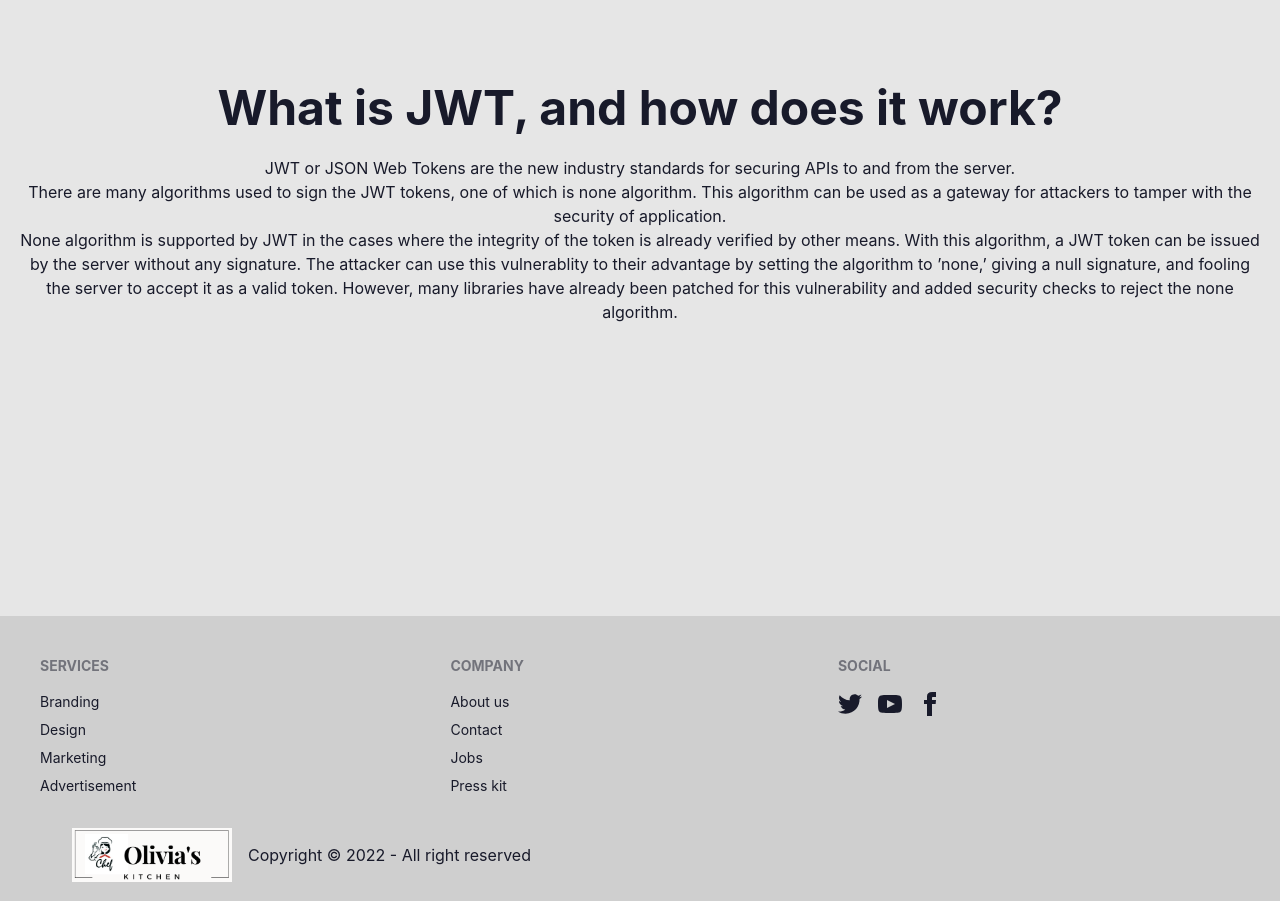
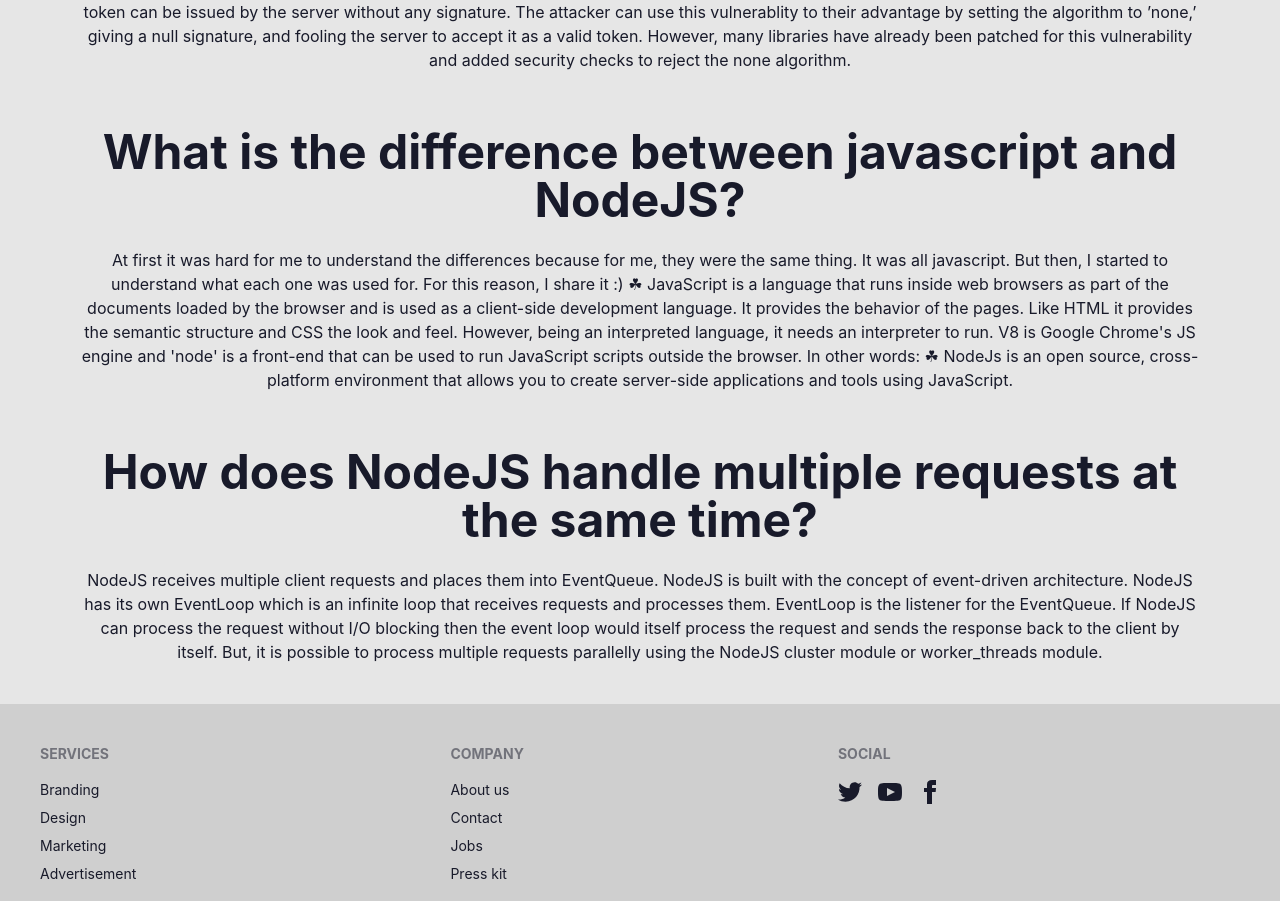
Before and after one commit to himel-shimul/olivia-s-kitchen-client-repo, a React (Create React App) app: page /blog in a window 1280 px wide. Shown: the part 1049-1950 px from the top of the page. Built offline with nearby package versions, Linux system fonts and the light colour scheme; no server answers.

Commit message:
Blogs Added

```diff
--- a/src/pages/Blog/Blog.js
+++ b/src/pages/Blog/Blog.js
@@ -39,7 +39,7 @@ Graph databases add the concept of relationships (direct links between objects)
 
   </div>
 </div>
-<div className="hero min-h-screen bg-base-200">
+<div className="hero px-16 bg-base-200">
   <div className="hero-content text-center">
   <div className="max-w-full">
     <h1 className="text-5xl font-bold">What is JWT, and how does it work?</h1>
@@ -54,6 +54,32 @@ The attacker can use this vulnerablity to their advantage by setting the algorit
     </div>
   </div>
 </div>
+<div className="hero px-16 bg-base-200">
+  <div className="hero-content text-center">
+  <div className="max-w-full">
+    <h1 className="text-5xl font-bold">What is the difference between javascript and NodeJS?</h1>
+      <p className="py-6">At first it was hard for me to understand the differences because for me, they were the same thing. It was all javascript. But then, I started to understand what each one was used for. For this reason, I share it :)
+
+☘ JavaScript is a language that runs inside web browsers as part of the documents loaded by the browser and is used as a client-side development language. It provides the behavior of the pages. Like HTML it provides the semantic structure and CSS the look and feel.
+
+However, being an interpreted language, it needs an interpreter to run. V8 is Google Chrome's JS engine and 'node' is a front-end that can be used to run JavaScript scripts outside the browser. In other words:
+
+☘ NodeJs is an open source, cross-platform environment that allows you to create server-side applications and tools using JavaScript.</p>
+
+    </div>
+  </div>
+</div>
+<div className="hero px-16 bg-base-200">
+  <div className="hero-content text-center">
+  <div className="max-w-full">
+    <h1 className="text-5xl font-bold">How does NodeJS handle multiple requests at the same time?</h1>
+      <p className="py-6">NodeJS receives multiple client requests and places them into EventQueue. NodeJS is built with the concept of event-driven architecture. NodeJS has its own EventLoop which is an infinite loop that receives requests and processes them. EventLoop is the listener for the EventQueue.
+
+If NodeJS can process the request without I/O blocking then the event loop would itself process the request and sends the response back to the client by itself. But, it is possible to process multiple requests parallelly using the NodeJS cluster module or worker_threads module.</p>
+
+    </div>
+  </div>
+</div>
         </div>
     );
 };
```
